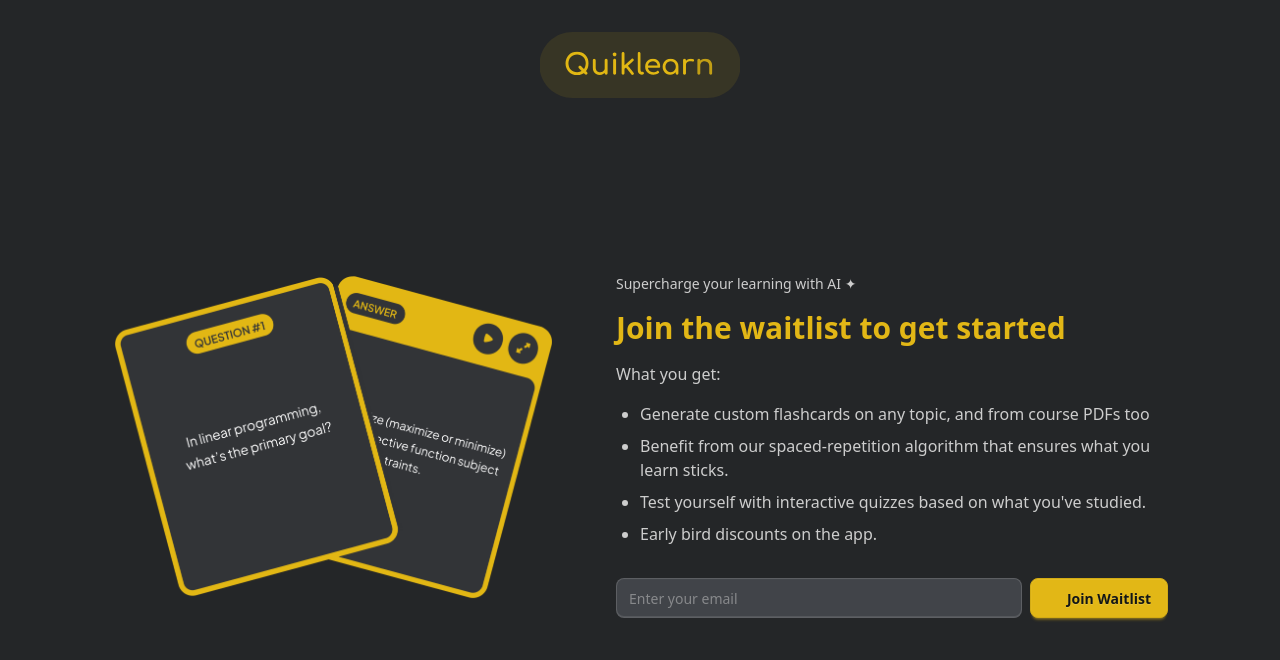
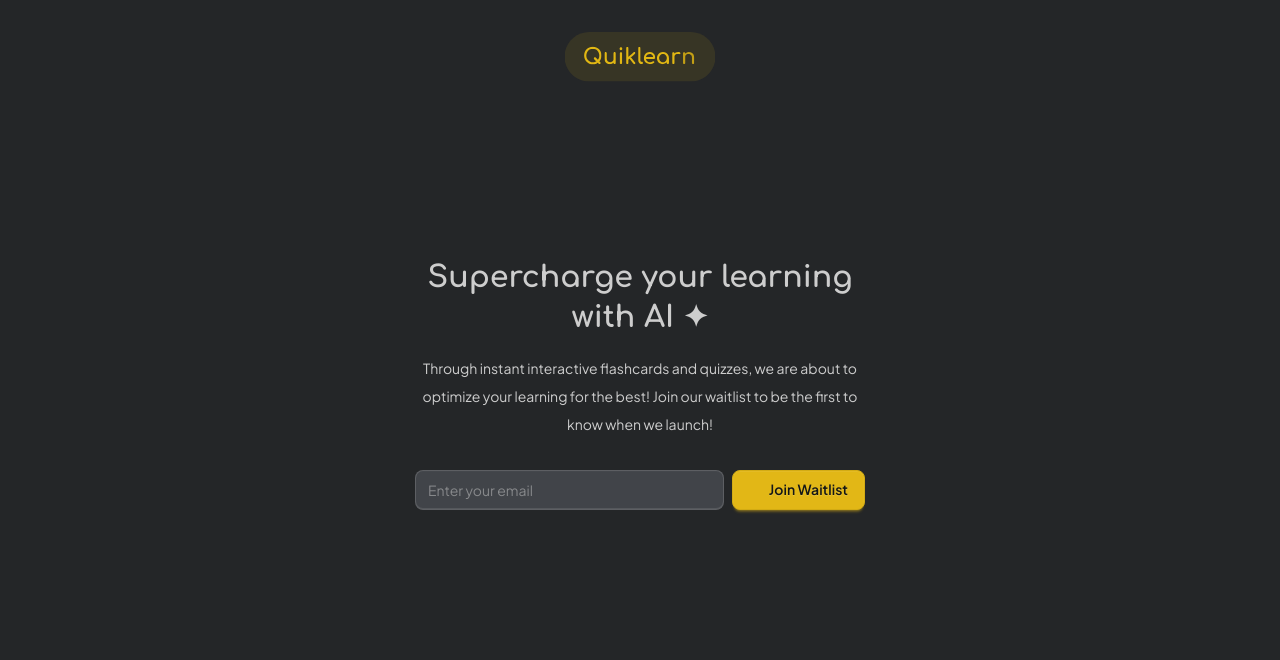
Before and after one commit to adex-hub/quiklearn-waitlist, a React (Vite) app: page / in a window 1280 px wide. Shown: the top 660 px of the page. Built offline with nearby package versions, Linux system fonts and the light colour scheme; no server answers; some icons are missing.

Commit message:
feat: enhance App component layout and styling, add font imports for Comfortaa and Plus Jakarta Sans

```diff
--- a/src/App.jsx
+++ b/src/App.jsx
@@ -57,37 +57,47 @@
   };
 
   return (
-    <div className="bg-base-300 h-dvh w-full">
+    <div className="bg-base-300 h-dvh w-full plus-jakarta-sans ">
       <Header />
       <Toaster
         theme="dark"
         toastOptions={{
           style: {
-            background: "oklch(26.74% 0.005 248)", // Your base-300 color
-            color: "oklch(84.955% 0 0)", // Your base-content color
-            border: "1px solid oklch(32.42% 0.006 258.35)", // Subtle border with base-200
+            background: "oklch(26.74% 0.005 248)",
+            color: "oklch(84.955% 0 0)",
+            border: "1px solid oklch(32.42% 0.006 258.35)",
           },
         }}
       />
-      <main className="flex items-start justify-between pt-[18vh] px-28 max-w-7xl gap-x-16 mx-auto">
-        <div className="">
+      <main className="flex items-start justify-between pt-[12vh] sm:pt-[18vh] px-6 max-w-7xl gap-x-16 mx-auto">
+        {/* temporarily hiding it to work on some other stuff. */}
+        <div className="hidden">
           <div className="w-[440px] h-[325px] relative">
             <img src={CardPreview} alt="flashcards" className="w-full h-full" />
           </div>
         </div>
-        <div className="flex flex-col gap-y-4">
-          <p className="text-sm">Supercharge your learning with AI ✦</p>
-          <h1 className="text-3xl font-bold text-primary">
-            Join the waitlist to get started
+
+        <div className="flex flex-col gap-y-4 text-center max-w-[450px] mx-auto">
+          <p className="text-3xl comfortaa font-bold leading-10">
+            Supercharge your learning with AI ✦
+          </p>
+          <h1 className="text-sm leading-7">
+            Through instant interactive flashcards and quizzes, we are about to
+            optimize your learning for the best! Join our waitlist to be the
+            first to know when we launch!
           </h1>
+
+          {/* Hiding this to focus on more important elements */}
+          <div className="text-left order-3 sm:order-2 hidden">
             <p className="text-base">What you get:</p>
             <ul className="list-disc text-base translate-x-6 space-y-2">
               <li className="leading-6">
-              Generate custom flashcards on any topic, and from course PDFs too
+                Generate custom flashcards on any topic, and from course PDFs
+                too
               </li>
               <li className="leading-6">
-              Benefit from our spaced-repetition algorithm that ensures what you
-              learn sticks.
+                Benefit from our spaced-repetition algorithm that ensures what
+                you learn sticks.
               </li>
               <li className="leading-6">
                 Test yourself with interactive quizzes based on what you&apos;ve
@@ -95,8 +105,12 @@
               </li>
               <li className="leading-6">Early bird discounts on the app.</li>
             </ul>
+          </div>
 
-          <form onSubmit={handleSubmit} className="flex mt-4 gap-2 relative">
+          <form
+            onSubmit={handleSubmit}
+            className="flex flex-col sm:flex-row mt-4 gap-2 relative order-2 sm:order-3"
+          >
             <input
               type="email"
               name="email"
@@ -106,6 +120,9 @@
               placeholder="Enter your email"
               className="input input-bordered w-full validator"
             />
+            <p class="validator-hint sm:absolute sm:top-10">
+              Enter a valid email address
+            </p>
             {joined ? (
               <button className="btn !btn-success min-w-[130.9px]">
                 <Icon icon="material-symbols:check-circle-rounded" />
@@ -130,9 +147,6 @@
                 )}
               </button>
             )}
-            <p class="validator-hint absolute top-10">
-              Enter a valid email address
-            </p>
           </form>
         </div>
       </main>
--- a/src/components/Header.tsx
+++ b/src/components/Header.tsx
@@ -1,11 +1,10 @@
-"use client";
-import React from "react";
-import animationData from "../lotties/quiklearn";
+import animationData from "../lotties/quiklearn.json";
 import Lottie from "react-lottie";
 
 export default function WaitlistHeader() {
   return (
     <header className="w-full flex justify-center py-8">
+      <div className="w-[150px] h-[49.5px]">
         <Lottie
           options={{
             loop: true,
@@ -15,10 +14,11 @@
               preserveAspectRatio: "xMidYMid slice",
             },
           }}
-        height={66}
-        width={200}
+          height="100%"
+          width="100%"
           isClickToPauseDisabled={false}
         />
+      </div>
     </header>
   );
 }
--- a/src/index.css
+++ b/src/index.css
@@ -1,3 +1,4 @@
+@import url("https://fonts.googleapis.com/css2?family=Comfortaa:wght@300..700&family=Plus+Jakarta+Sans:ital,wght@0,200..800;1,200..800&display=swap");
 @import "tailwindcss";
 @plugin "daisyui";
 @plugin "daisyui/theme" {
@@ -34,3 +35,11 @@
   --depth: 1;
   --noise: 0;
 }
+
+.comfortaa {
+  font-family: "Comfortaa", sans-serif;
+}
+
+.plus-jakarta-sans {
+  font-family: "Plus Jakarta Sans", sans-serif;
+}
```
Lines whose indentation alone changed are shown as unchanged.
